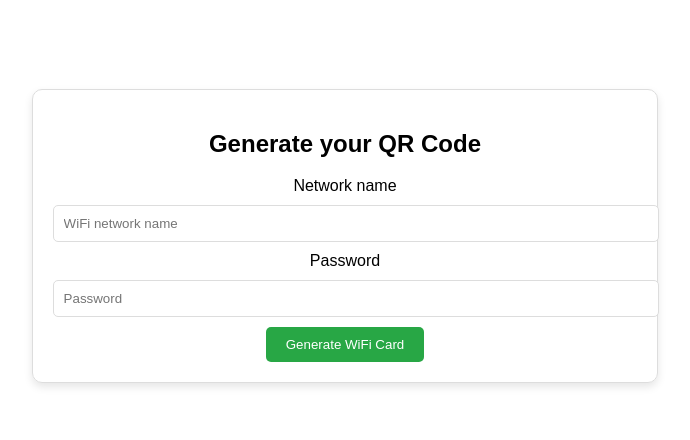
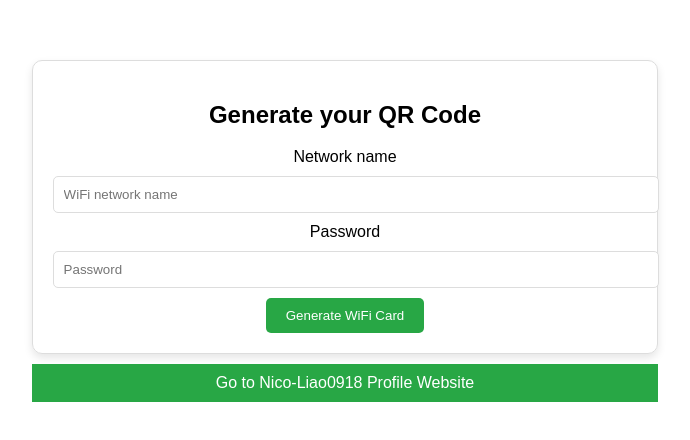
Before and after one commit to nico-liao0918/WIFI-QR-Code-Generator-Website, a plain HTML site: page index.html in a window 1280 px wide. Shown: the part 164-604 px from the top of the page, without its empty margins (295-985 px from the left). Drawn offline with Linux system fonts and the light colour scheme.

Commit message:
UPDATED FILES

```diff
--- a/index.html
+++ b/index.html
@@ -15,9 +15,12 @@
                         <label for="password">Password</label>
                         <input type="text" id="password" placeholder="Password" required>
                         <div id="qrcode"></div>
-                        <button type="button" id="generateBtn" class="btn">Generate WiFi Card</button>
+                        <button type="button" id="generateBtn">Generate WiFi Card</button>
                     </form>
                 </div>
+            </section>
+            <section class="link">
+                <a href="https://nico-liao0918.github.io/Nico-Liao0918/index.html" target="_blank" class="btn">Go to Nico-Liao0918 Profile Website</a>
             </section>
         </main>
             <script src="https://cdnjs.cloudflare.com/ajax/libs/qrcodejs/1.0.0/qrcode.min.js"></script>
--- a/styles.css
+++ b/styles.css
@@ -36,3 +36,29 @@ button {
 button:hover {
     background-color: #218838;
 }
+
+.link {
+    display: block;
+    text-decoration: none;
+    background-color: #28a745;
+    color: white;
+    text-align: center;
+    text-emphasis: none;
+}
+
+.link a {
+    text-decoration: none;
+}
+
+.btn {
+    display: block;
+    text-decoration: none;
+    background-color: #28a745;
+    color: white;
+    margin: 10px;
+    padding: 10px;
+}
+
+.btn:hover {
+    background-color: #218838;
+}
```
